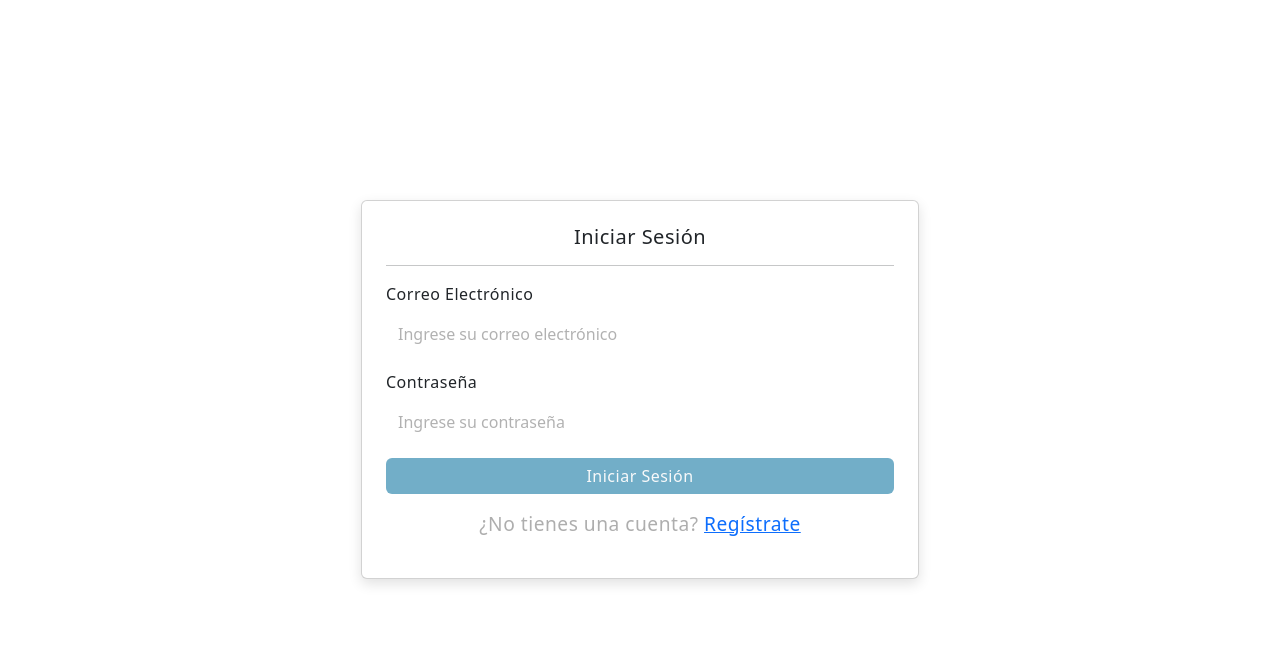
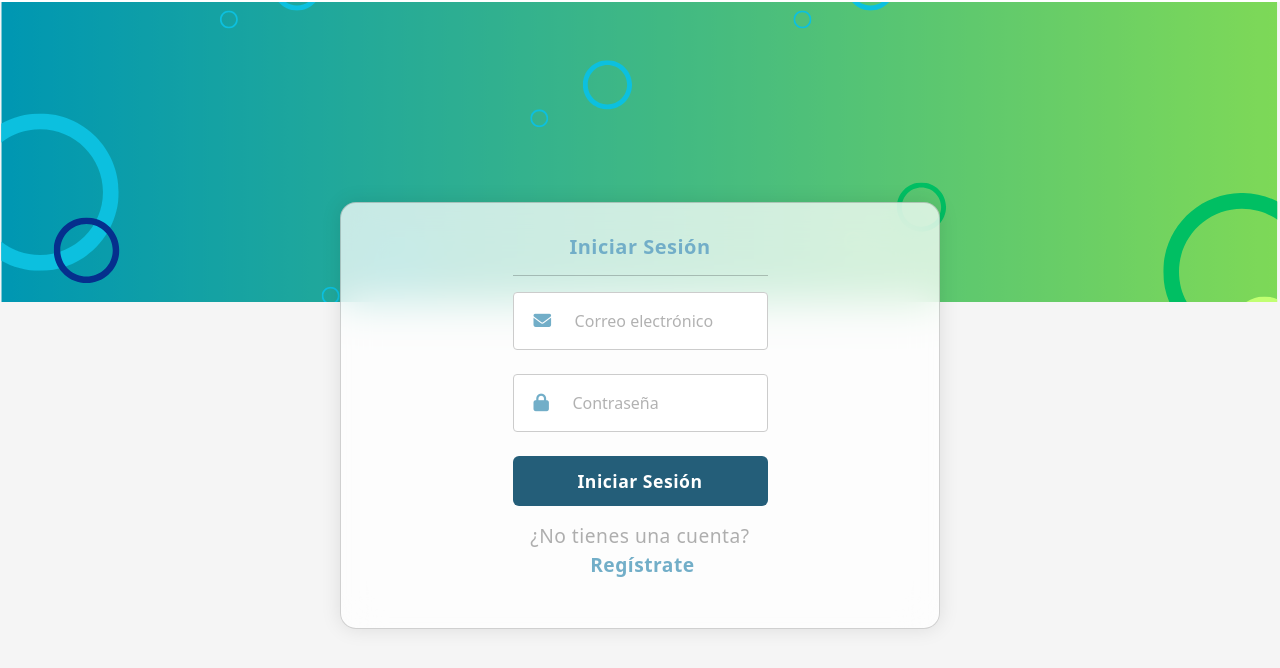
Before and after one commit to Day101003/OpticaFrontend, a Vue app: page /login in a window 1280 px wide. Shown: the top 668 px of the page. Built offline with nearby package versions, Linux system fonts and the light colour scheme.

Commit message:
Commit citas

```diff
--- a/src/router/index.js
+++ b/src/router/index.js
@@ -8,7 +8,7 @@ import AppointmentForm from '../views/AppointmentForm.vue';
 import LoginView from '../views/LoginView.vue';
 import RegisterView from '../views/RegisterView.vue';
 import ProductsByCategory from '../views/ProductsByCategory.vue';
-
+import AccessDenied from '../views/AccessDenied.vue';
 
 const routes = [
   { path: '/', component: Home },
@@ -52,7 +52,7 @@ const routes = [
     name: 'ProductsByCategory',
     component: ProductsByCategory,
   },
-
+  { path: '/access-denied', name: 'access-denied', component: AccessDenied },
 ];
 
 const router = createRouter({
--- a/src/views/AppointmentForm.vue
+++ b/src/views/AppointmentForm.vue
@@ -18,6 +18,7 @@
             <button class="btn btn-primary mr-2" @click="goToLogin">Iniciar Sesión</button>
             <button class="btn btn-secondary" @click="continueAsGuest">Continuar como Cliente</button>
           </div>
+ ♥
           <form v-if="isLoggedIn || isGuest" class="mt-3" @submit.prevent="nextStep">
             <div class="mb-3">
               <label for="inputName" class="form-label">Nombre</label>
@@ -58,7 +59,7 @@
             <button class="btn btn-primary" type="submit">Siguiente</button>
           </form>
         </div>
-        <!-- Paso 2 o Formulario de Edición: Selección de Fecha y Hora -->
+        <!-- Paso 2 o Formulario de Edición: Selección de Fecha y Hora + Mis Citas -->
         <div v-else-if="!isEditing && step === 2 || isEditing">
           <h6>{{ isEditing ? 'Editar Fecha y Hora' : 'Seleccionar Fecha y Hora' }}</h6>
           <p>Seleccione un horario disponible para su cita:</p>
@@ -81,20 +82,8 @@
             {{ isEditing ? 'Actualizar Cita' : 'Siguiente' }}
           </button>
           <p v-if="error" class="text-danger">{{ error }}</p>
-        </div>
-        <!-- Paso 3: Confirmación (solo para creación) -->
-        <div v-else-if="!isEditing && step === 3">
-          <h6>Confirmación de Cita</h6>
-          <p>
-            Su cita ha sido agendada para el día:
-            <strong>{{ selectedDateTime ? formatDateTime(selectedDateTime) : 'N/A' }}</strong>
-          </p>
-          <button class="btn btn-primary" @click="submitForm">Confirmar y Guardar</button>
-          <button class="btn btn-secondary mr-2" @click="prevStep">Anterior</button>
-          <p v-if="error" class="text-danger">{{ error }}</p>
-        </div>
-        <!-- Lista de Citas (solo para usuarios no administradores) -->
-        <div v-if="!isAdmin" class="mt-4">
+          <!-- Lista de Citas (solo para usuarios autenticados no administradores) -->
+          <div v-if="isLoggedIn && !isAdmin" class="mt-4">
             <h5>Mis Citas</h5>
             <div v-if="quotes.length === 0" class="alert alert-info">No hay citas agendadas.</div>
             <div v-for="quote in quotes" :key="quote.id" class="card mb-2">
@@ -107,6 +96,18 @@
                 <button class="btn btn-danger" @click="deleteQuote(quote.id)">Eliminar</button>
               </div>
             </div>
+          </div>
+        </div>
+        <!-- Paso 3: Confirmación (solo para creación) -->
+        <div v-else-if="!isEditing && step === 3">
+          <h6>Confirmación de Cita</h6>
+          <p>
+            Su cita ha sido agendada para el día:
+            <strong>{{ selectedDateTime ? formatDateTime(selectedDateTime) : 'N/A' }}</strong>
+          </p>
+          <button class="btn btn-primary" @click="submitForm">Confirmar y Guardar</button>
+          <button class="btn btn-secondary mr-2" @click="prevStep">Anterior</button>
+          <p v-if="error" class="text-danger">{{ error }}</p>
         </div>
       </div>
     </div>
@@ -163,6 +164,11 @@ export default {
       },
     };
   },
+  computed: {
+    isLoggedIn() {
+      return isLoggedIn();
+    },
+  },
   async created() {
     // Verificar si es edición
     const quoteId = this.$route.params.id;
@@ -172,8 +178,8 @@ export default {
       await this.loadQuote(quoteId);
     }
 
-  // Verificar si el usuario es administrador
-  if (isLoggedIn()) {
+    // Verificar si el usuario es administrador y llenar datos
+    if (this.isLoggedIn) {
       const user = getUser();
       this.isAdmin = user && user.role === 'Admin';
       if (user && !this.isEditing) {
@@ -181,14 +187,16 @@ export default {
         this.form.clientEmail = user.email || '';
         this.form.clientPhone = user.phone || '';
         if (this.form.clientName && this.form.clientEmail && this.form.clientPhone) {
-        this.step = 2; // Saltar al paso 2 para creación
+          this.step = 2; // Saltar al paso 2 para usuarios autenticados
         }
       }
     }
 
     // Cargar datos
     await this.fetchAvailableSlots();
-  await this.fetchQuotes(); // Cargar citas para todos
+    if (this.isLoggedIn) {
+      await this.fetchQuotes(); // Cargar citas solo para usuarios autenticados
+    }
   },
   methods: {
     async fetchAvailableSlots() {
@@ -208,17 +216,23 @@ export default {
         }
       } catch (error) {
         this.error = 'Error al cargar horarios disponibles';
-        console.error(error);
+        console.error('Error en fetchAvailableSlots:', error);
+        if (error.response) {
+          console.error('Respuesta del servidor:', error.response.data);
+        }
       }
     },
     async fetchQuotes() {
       try {
-        const response = await axios.get('/Quotes');
-        const userEmail = isLoggedIn() ? getUser().email : this.form.clientEmail;
-        this.quotes = response.data.filter(quote => quote.isActive && (!userEmail || quote.client.email === userEmail));
+        const response = await axios.get('/Quotes/user');
+        this.quotes = response.data.filter(quote => quote.isActive);
+        console.log('Citas cargadas:', this.quotes);
       } catch (error) {
         this.error = 'Error al cargar citas';
-        console.error(error);
+        console.error('Error en fetchQuotes:', error);
+        if (error.response) {
+          console.error('Respuesta del servidor:', error.response.data);
+        }
       }
     },
     async loadQuote(quoteId) {
@@ -233,7 +247,10 @@ export default {
         this.selectedDateTime = `${quote.availability.availableDate.split('T')[0]}T${quote.availability.hour}`;
       } catch (error) {
         this.error = 'Error al cargar la cita';
-        console.error(error);
+        console.error('Error en loadQuote:', error);
+        if (error.response) {
+          console.error('Respuesta del servidor:', error.response.data);
+        }
         alert('No se pudo cargar la cita.');
       }
     },
@@ -253,32 +270,38 @@ export default {
           notes: this.form.notes,
         };
 
+        let response;
         if (this.isEditing) {
-      await axios.put(`/Quotes/${this.quoteId}`, payload);
+          response = await axios.put(`/Quotes/${this.quoteId}`, payload);
+          console.log('Respuesta de actualizar cita:', response.data);
           alert('Cita actualizada con éxito');
         } else {
-      await axios.post('/Quotes', payload);
+          response = await axios.post('/Quotes', payload);
+          console.log('Respuesta de crear cita:', response.data);
           alert('Cita agendada con éxito');
         }
 
         // Limpiar formulario
+        const user = this.isLoggedIn ? getUser() : null;
         this.form = {
-      clientName: isLoggedIn() ? getUser().name || '' : '',
-      clientEmail: isLoggedIn() ? getUser().email || '' : '',
-      clientPhone: isLoggedIn() ? getUser().phone || '' : '',
+          clientName: user ? user.name || '' : '',
+          clientEmail: user ? user.email || '' : '',
+          clientPhone: user ? user.phone || '' : '',
           availabilityId: '',
           notes: '',
         };
         this.isGuest = false;
-    this.step = 1;
+        this.step = this.isLoggedIn ? 2 : 1;
         this.error = '';
         this.selectedDateTime = null;
 
         // Refrescar datos
         await this.fetchAvailableSlots();
-    await this.fetchQuotes(); // Cargar citas para todos, incluidos administradores
+        if (this.isLoggedIn) {
+          await this.fetchQuotes();
+        }
 
-    // Redirigir: para edición, los admins van a /admin; para creación, todos permanecen en /appointment
+        // Redirigir
         if (this.isEditing && this.isAdmin) {
           this.$router.push('/admin');
         } else {
@@ -286,7 +309,10 @@ export default {
         }
       } catch (error) {
         this.error = error.response?.data?.message || 'Error al guardar la cita';
-    console.error(error);
+        console.error('Error en submitForm:', error);
+        if (error.response) {
+          console.error('Respuesta del servidor:', error.response.data);
+        }
       }
     },
     async editQuote(quote) {
@@ -300,19 +326,23 @@ export default {
         notes: quote.notes,
       };
       this.selectedDateTime = `${quote.availability.availableDate.split('T')[0]}T${quote.availability.hour}`;
-      this.step = 2; // Mostrar directamente el formulario de edición
+      this.step = 2;
     },
     async deleteQuote(id) {
       if (confirm('¿Confirmar eliminación de cita?')) {
         try {
-          await axios.delete(`/Quotes/${id}`);
+          const response = await axios.delete(`/Quotes/${id}`);
+          console.log('Respuesta de deleteQuote:', response.status);
           this.error = '';
           await this.fetchQuotes();
           await this.fetchAvailableSlots();
           alert('Cita eliminada con éxito');
         } catch (error) {
           this.error = error.response?.data?.message || 'Error al eliminar cita';
-          console.error(error);
+          console.error('Error en deleteQuote:', error);
+          if (error.response) {
+            console.error('Respuesta del servidor:', error.response.data);
+          }
         }
       }
     },
--- a/src/views/LoginView.vue
+++ b/src/views/LoginView.vue
@@ -1,41 +1,55 @@
 <template>
-  <div class="container d-flex justify-content-center align-items-center vh-100">
-    <div class="card w-50">
-      <div class="card-body p-4">
+  <section class="login-section">
+    <!-- Imagen de fondo -->
+    <div
+      class="bg-image"
+      style="background-image: url('assets/img/Fondos/3.svg'); height: 300px;"
+    ></div>
+
+    <!-- Tarjeta del formulario -->
+    <div class="card login-card">
+      <div class="card-body">
+        <div class="row justify-content-center">
+          <div class="col-lg-6">
             <h5 class="card-title text-center">Iniciar Sesión</h5>
             <hr />
             <form @submit.prevent="handleLogin">
-          <div class="mb-3">
-            <label for="inputEmail" class="form-label">Correo Electrónico</label>
+              <!-- Correo -->
+              <div class="form-group input-group mb-4">
+                <span class="input-icon"><i class="fas fa-envelope"></i></span>
                 <input
                   type="email"
+                  v-model="form.email"
                   class="form-control"
-              id="inputEmail"
-              v-model="form.email"
-              placeholder="Ingrese su correo electrónico"
+                  placeholder="Correo electrónico"
                   required
                 />
               </div>
-          <div class="mb-3">
-            <label for="inputPassword" class="form-label">Contraseña</label>
+
+              <!-- Contraseña -->
+              <div class="form-group input-group mb-4">
+                <span class="input-icon"><i class="fas fa-lock"></i></span>
                 <input
                   type="password"
+                  v-model="form.password"
                   class="form-control"
-              id="inputPassword"
-              v-model="form.password"
-              placeholder="Ingrese su contraseña"
+                  placeholder="Contraseña"
                   required
                 />
               </div>
+
               <button type="submit" class="btn btn-primary w-100">Iniciar Sesión</button>
               <p v-if="error" class="text-danger mt-3">{{ error }}</p>
               <p class="mt-3 text-center">
-            ¿No tienes una cuenta? <router-link to="/register">Regístrate</router-link>
+                ¿No tienes una cuenta?
+                <router-link to="/register" class="link">Regístrate</router-link>
               </p>
             </form>
           </div>
         </div>
       </div>
+    </div>
+  </section>
 </template>
 
 <script>
@@ -105,7 +119,7 @@ export default {
   padding: 0;
 }
 
-.title {
+.card-title {
   font-weight: bold;
   margin-bottom: 1rem;
   color: var(--primary-color, #050505);
@@ -131,6 +145,8 @@ export default {
   padding: 0 0.75rem;
   color: var(--primary-color, #007bff);
   font-size: 1.1rem;
+  display: flex;
+  align-items: center;
 }
 
 .form-control {
@@ -142,7 +158,7 @@ export default {
   background-color: transparent;
 }
 
-.btn-submit {
+.btn-primary {
   background-color: var(--btn-bg, #245e79);
   border: none;
   color: var(--btn-color, white);
@@ -152,19 +168,15 @@ export default {
   cursor: pointer;
   transition: background-color 0.3s;
   font-weight: 600;
+  width: 100%;
 }
 
-.btn-submit:hover {
+.btn-primary:hover {
   background-color: var(--btn-hover-bg, #133e52);
 }
 
 .text-center {
   text-align: center;
-}
-
-.link-text {
-  font-size: 0.95rem;
-  color: var(--text-color, #333);
 }
 
 .link {
@@ -178,6 +190,10 @@ export default {
   text-decoration: underline;
 }
 
+.text-danger {
+  color: #dc3545;
+}
+
 @media (max-width: 576px) {
   .login-card {
     margin: -80px 1rem 0 1rem;
--- a/src/views/RegisterView.vue
+++ b/src/views/RegisterView.vue
@@ -5,6 +5,7 @@
       class="bg-image"
       style="background-image: url('assets/img/Fondos/3.svg'); height: 300px;"
     ></div>
+
     <!-- Tarjeta del formulario -->
     <div class="card register-card">
       <div class="card-body">
@@ -16,29 +17,56 @@
               <!-- Nombre -->
               <div class="form-group input-group mb-4">
                 <span class="input-icon"><i class="fas fa-user"></i></span>
-                <input type="text" v-model="name" class="form-control" placeholder="Nombre completo" required />
+                <input
+                  type="text"
+                  v-model="form.name"
+                  class="form-control"
+                  placeholder="Nombre completo"
+                  required
+                />
               </div>
 
               <!-- Correo -->
               <div class="form-group input-group mb-4">
                 <span class="input-icon"><i class="fas fa-envelope"></i></span>
-                <input type="email" v-model="email" class="form-control" placeholder="ejemplo@correo.com" required />
+                <input
+                  type="email"
+                  v-model="form.email"
+                  class="form-control"
+                  placeholder="ejemplo@correo.com"
+                  required
+                />
               </div>
 
               <!-- Teléfono -->
               <div class="form-group input-group mb-4">
                 <span class="input-icon"><i class="fas fa-phone"></i></span>
-                <input type="tel" v-model="phone" class="form-control" placeholder="8888-8888" required pattern="[0-9]{4}-[0-9]{4}" />
+                <input
+                  type="tel"
+                  v-model="form.phone"
+                  class="form-control"
+                  placeholder="8888-8888"
+                  required
+                  pattern="[0-9]{4}-[0-9]{4}"
+                />
               </div>
 
               <!-- Contraseña -->
               <div class="form-group input-group mb-4">
                 <span class="input-icon"><i class="fas fa-lock"></i></span>
-                <input type="password" v-model="password" class="form-control" placeholder="Contraseña segura" required minlength="6" />
+                <input
+                  type="password"
+                  v-model="form.password"
+                  class="form-control"
+                  placeholder="Contraseña segura"
+                  required
+                  minlength="6"
+                />
               </div>
 
-              <!-- Botón -->
               <button class="btn btn-submit w-100 mb-3" type="submit">Registrarse</button>
+
+              <p v-if="error" class="text-danger text-center">{{ error }}</p>
 
               <!-- Enlace a login -->
               <p class="text-center link-text">
@@ -54,36 +82,49 @@
 </template>
 
 <script setup>
-import { ref } from 'vue'
+import { reactive, ref } from 'vue'
 import axios from 'axios'
 import { useRouter } from 'vue-router'
 import eventBus from '../utils/eventBus'
 
-const name = ref('')
-const email = ref('')
-const phone = ref('')
-const password = ref('')
+const form = reactive({
+  name: '',
+  email: '',
+  phone: '',
+  password: ''
+})
+const error = ref('')
 const router = useRouter()
 
 const handleRegister = async () => {
+  error.value = ''
   try {
     const response = await axios.post('http://localhost:5282/api/auth/register', {
-      name: name.value,
-      email: email.value,
-      phone: phone.value,
-      password: password.value
+      name: form.name,
+      email: form.email,
+      phone: form.phone,
+      password: form.password
     })
+
     localStorage.setItem('Token', response.data.token)
     eventBus.emit('authChanged')
+
+    // Limpiar formulario
+    form.name = ''
+    form.email = ''
+    form.phone = ''
+    form.password = ''
+
     router.push('/')
   } catch (err) {
-    alert('Error al registrar: ' + (err.response?.data || 'Error inesperado'))
+    error.value = err.response?.data?.message || 'Error inesperado al registrar'
     console.error(err)
   }
 }
 </script>
 
 <style scoped>
+/* Mismo CSS que ya tienes, sin cambios */
 .register-section {
   min-height: 100vh;
   background-color: var(--bg-color, #f5f5f5);
@@ -190,4 +231,9 @@ const handleRegister = async () => {
     padding: 1.5rem;
   }
 }
+
+.text-danger {
+  color: #dc3545;
+  margin-top: 0.5rem;
+}
 </style>
```
Lines whose indentation alone changed are shown as unchanged.
